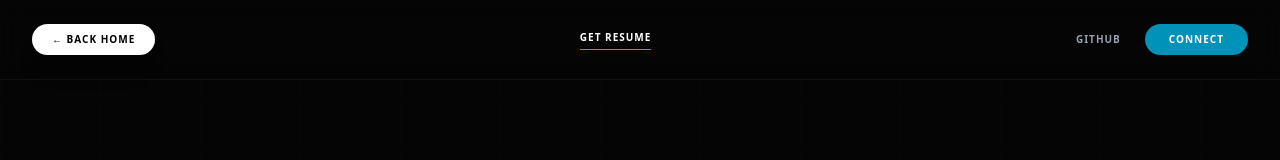
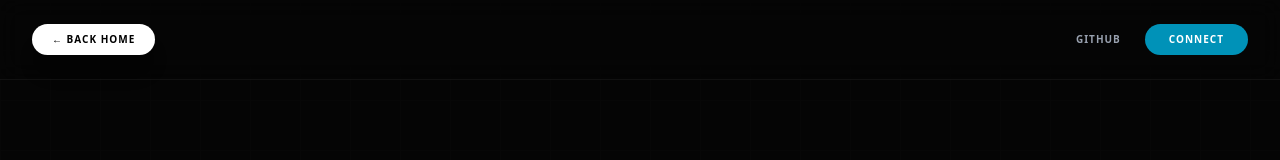
Before and after one commit to adjienjeknwc/aditi-portfolio, a Next.js app in the folder frontend/: page /developer-journey in a window 1280 px wide. Shown: the top 160 px of the page. Built offline with nearby package versions, Linux system fonts and the light colour scheme.

Commit message:
feat: adding something

```diff
--- a/frontend/app/developer-journey/page.tsx
+++ b/frontend/app/developer-journey/page.tsx
@@ -83,11 +83,7 @@ export default function DeveloperPage() {
         <Link href="/" className="px-5 py-2 bg-white text-black rounded-full text-[10px] font-bold uppercase tracking-widest hover:scale-105 transition-all shadow-xl z-[10001] relative">
           ← BACK HOME
         </Link>
-        <div className="flex items-center gap-4 z-[10001] relative">
-          <a href="https://drive.google.com/file/d/1an-3X0G7TXNNqZYU7xloNIy6wdVVxw1q/view?usp=drivesdk" target="_blank" rel="noopener noreferrer" className="text-[10px] font-bold uppercase tracking-widest text-white border-b border-cyan-500 pb-1 hover:text-cyan-400 transition-all">
-            Get Resume
-          </a>
-        </div>
+
         <div className="flex items-center gap-6 z-[10001] relative">
           <a href="https://github.com/adjienjeknwc" target="_blank" rel="noopener noreferrer" className="text-[10px] font-bold uppercase tracking-widest text-gray-400 hover:text-cyan-400 transition-colors">GitHub</a>
           <a href="https://www.linkedin.com/in/aditi-verma-8b8220287" target="_blank" rel="noopener noreferrer" className="px-6 py-2 bg-cyan-600 text-white rounded-full text-[10px] font-bold uppercase tracking-widest hover:bg-cyan-500 transition-all">Connect</a>
```
